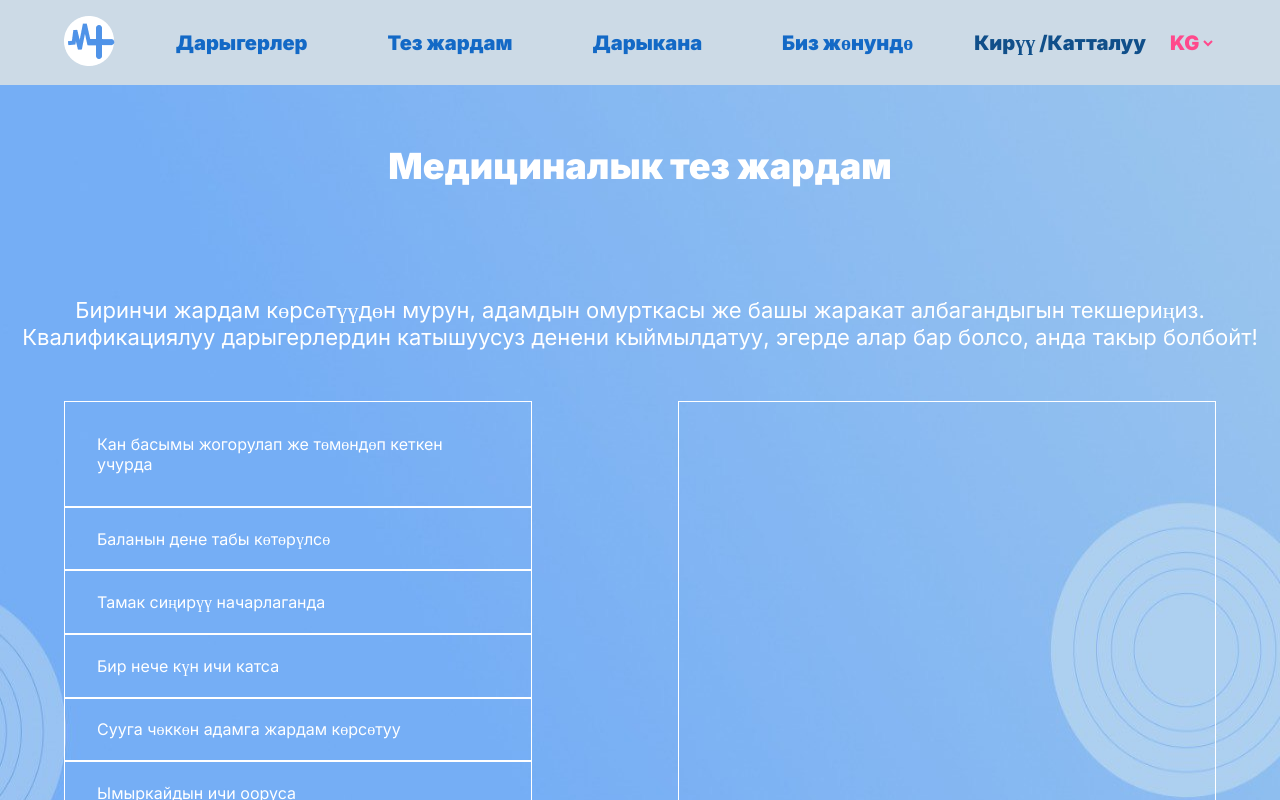
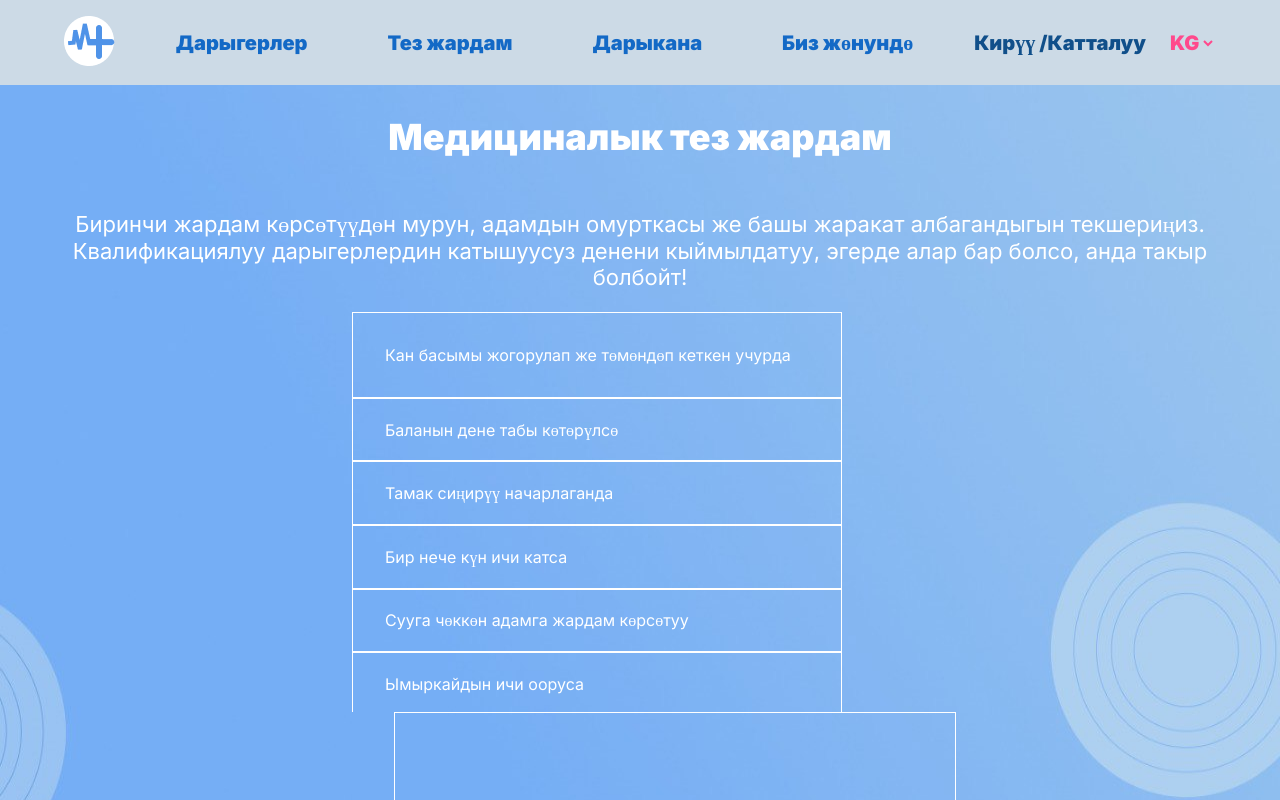
Before and after one commit to Alinochka07/Digital-Hackathon-3-Kooztart, a React (Create React App) app: page / in a window 1280 px wide. Shown: the top 800 px of the page. Built offline with nearby package versions, Linux system fonts and the light colour scheme.

Commit message:
fix: app/index

```diff
--- a/src/App.js
+++ b/src/App.js
@@ -1,12 +1,15 @@
 import "./styles/style.scss";
-import Header from "./components/Header/Header";
-import Main from "./components/Main/Main";
+import { Route, Routes } from "react-router-dom";
+import routesLinks from "./RoutesLinks";
 
 function App() {
   return (
     <div className='App'>
-        <Header/>
-        <Main/>
+      <Routes>
+        {routesLinks.map(route => {
+          return <Route path={route.path} element={route.element}/>
+        })}
+      </Routes>
     </div>
   );
 }
--- a/src/RoutesLinks.jsx
+++ b/src/RoutesLinks.jsx
@@ -1,10 +1,11 @@
 import Doctors from "./pages/Doctors/Doctors";
 import Home from "./pages/Home/Home";
+import ProfilePage from "./pages/Profile/ProfilePage";
 
 
 const routesLinks = [
     {path: "/", name: "Главная", element: <Home/>, isPrivate: false, isShown: false},
-    {path: "/profile", name: "Жеке баракча", element: <Home/>, isPrivate: true, isShown: false},
+    {path: "/profile", name: "Жеке баракча", element: <ProfilePage/>, isPrivate: true, isShown: false},
     {path: "/doctors", name: "Дарыгерлер", element: <Doctors/>, isPrivate: true, isShown: true}
 ]
 
--- a/src/components/Main/Ambulance/Ambulance.jsx
+++ b/src/components/Main/Ambulance/Ambulance.jsx
@@ -46,7 +46,7 @@ const Ambulance = () => {
                     Квалификациялуу дарыгерлердин катышуусуз денени кыймылдатуу,
                     эгерде алар бар болсо, анда такыр болбойт!</p>
             </div>
-            <div className='ambulance__content flex flex-jc-c'>
+            <div className='ambulance__content flex flex-jc-c flex-fw-w'>
                 <div className='lists__scroll'>
                     <div className='ambulance__lists'>
                         {ambulance_list_items.map((lists, i) => {
--- a/src/components/Main/Ambulance/Ambulance.scss
+++ b/src/components/Main/Ambulance/Ambulance.scss
@@ -14,11 +14,16 @@ section.ambulance {
         font-size: 22px;
         font-weight: 400;
         color: $whiteTextColor;
+        padding: 0 5%;
     }
+    .ambulance__content {
+        width: 100%;
+        margin: 0 5%;
         .lists__scroll {
             height: 400px;
             width: 50%;
             overflow: scroll;
+
 
             .ambulance__lists {
                 height: 400px;
@@ -40,18 +45,21 @@ section.ambulance {
                 background-color: white;
                 color: $blueTextColor;
             }
+
         }
         .scroll__indicator {
             width: 10px;
         }
-    .ambulance__content {
-        width: 90%;
-    }
+
         .ambulance__video {
             width: 35em;
             height: 400px;
             border: 1px solid white;
-        margin-left: 63px;
+            margin-left: 6%;
         }
 
     }
+
+
+
+}
--- a/src/pages/Home/Home.jsx
+++ b/src/pages/Home/Home.jsx
@@ -1,10 +1,13 @@
 import React from 'react';
+import Header from '../../components/Header/Header';
+import Main from '../../components/Main/Main';
 
 const Home = () => {
     return (
-        <div>
-
-        </div>
+        <>
+            <Header/>
+            <Main/>
+        </>
     );
 };
 
--- a/src/pages/Profile/ProfilePage.jsx
+++ b/src/pages/Profile/ProfilePage.jsx
@@ -1,9 +1,22 @@
 import React from 'react';
+import RoutesLinks from "../../RoutesLinks";
+import Header from "../../components/Header/Header";
+
+const breadcrumb = {
+    backgroundColor: 'white',
+    border: '1px solid rgba(0, 0, 0, 0.125)',
+    borderRadius: '0.37rem'
+}
 
 const ProfilePage = () => {
+
+
+
+
     return (
-        <div>
-
+        <div className='profile'>
+            This is a profile page
+            {/* <Header/> */}
         </div>
     );
 };
```
Lines whose indentation alone changed are shown as unchanged.
